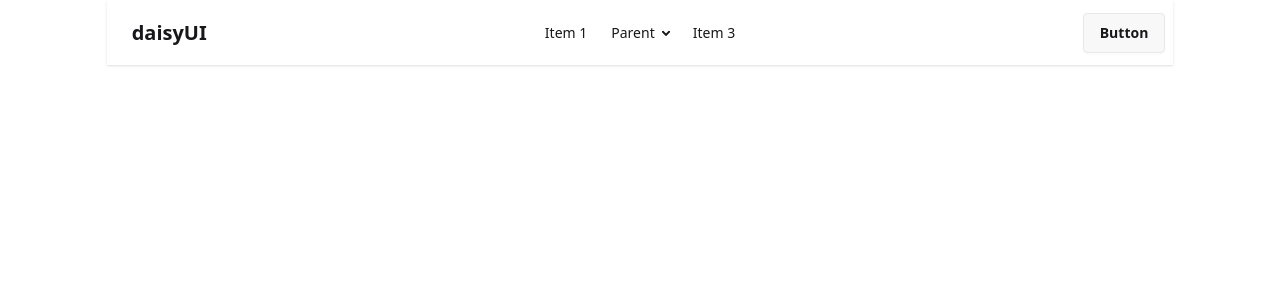
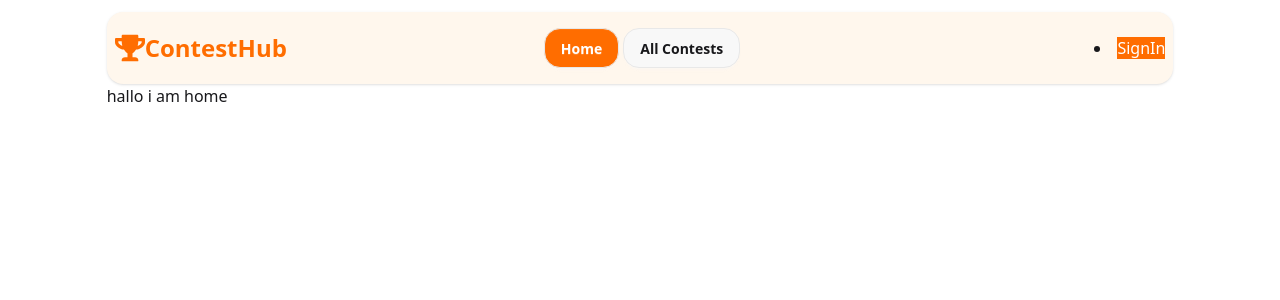
Before and after one commit to mehedihasan770/my-Assignment-11-Client, a React (Vite) app: page / in a window 1280 px wide. Shown: the top 300 px of the page. Built offline with nearby package versions, Linux system fonts and the light colour scheme.

Commit message:
complet desain navbar and added navlinks

```diff
--- a/package.json
+++ b/package.json
@@ -14,6 +14,7 @@
     "daisyui": "^5.5.8",
     "react": "^19.2.0",
     "react-dom": "^19.2.0",
+    "react-icons": "^5.5.0",
     "react-router": "^7.10.1",
     "tailwindcss": "^4.1.17"
   },
--- a/src/Components/Navbar/Navbar.jsx
+++ b/src/Components/Navbar/Navbar.jsx
@@ -1,47 +1,54 @@
-import React from 'react';
+import React from "react";
+import { FaTrophy } from "react-icons/fa";
+import { NavLink } from "react-router";
 
 const Navbar = () => {
+  const links = <>
+    <li><NavLink to={'/'} className="navBTN">Home</NavLink></li>
+    <li><NavLink to={'/all-contests'} className="navBTN">All Contests</NavLink></li>
+  </>
+
   return (
     <div>
-            <div className="navbar bg-base-100 shadow-sm">
+      <div className="navbar bg-secondary dark:bg-[#261B25] mt-3 shadow-sm rounded-2xl">
         <div className="navbar-start">
           <div className="dropdown">
             <div tabIndex={0} role="button" className="btn btn-ghost lg:hidden">
-        <svg xmlns="http://www.w3.org/2000/svg" className="h-5 w-5" fill="none" viewBox="0 0 24 24" stroke="currentColor"> <path strokeLinecap="round" strokeLinejoin="round" strokeWidth="2" d="M4 6h16M4 12h8m-8 6h16" /> </svg>
+              <svg
+                xmlns="http://www.w3.org/2000/svg"
+                className="h-5 w-5"
+                fill="none"
+                viewBox="0 0 24 24"
+                stroke="currentColor"
+              >
+                {" "}
+                <path
+                  strokeLinecap="round"
+                  strokeLinejoin="round"
+                  strokeWidth="2"
+                  d="M4 6h16M4 12h8m-8 6h16"
+                />{" "}
+              </svg>
             </div>
             <ul
               tabIndex="-1"
-        className="menu menu-sm dropdown-content bg-base-100 rounded-box z-1 mt-3 w-52 p-2 shadow">
-        <li><a>Item 1</a></li>
-        <li>
-          <a>Parent</a>
-          <ul className="p-2">
-            <li><a>Submenu 1</a></li>
-            <li><a>Submenu 2</a></li>
-          </ul>
-        </li>
-        <li><a>Item 3</a></li>
+              className="menu menu-sm dropdown-content bg-base-100 rounded-box z-1 mt-3 w-52 p-2 shadow"
+            >
+              {links}
             </ul>
           </div>
-    <a className="btn btn-ghost text-xl">daisyUI</a>
+          <div className="flex items-center text-primary">
+            <FaTrophy size={30}/>
+            <h1 className="text-[18px] md:text-2xl font-bold">ContestHub</h1>
+          </div>
         </div>
         <div className="navbar-center hidden lg:flex">
           <ul className="menu menu-horizontal px-1">
-      <li><a>Item 1</a></li>
-      <li>
-        <details>
-          <summary>Parent</summary>
-          <ul className="p-2 bg-base-100 w-40 z-1">
-            <li><a>Submenu 1</a></li>
-            <li><a>Submenu 2</a></li>
-          </ul>
-        </details>
-      </li>
-      <li><a>Item 3</a></li>
+            {links}
           </ul>
         </div>
         <div className="navbar-end">
-    <a className="btn">Button</a>
+          <li><NavLink>SignIn</NavLink></li>
         </div>
       </div>
     </div>
--- /dev/null
+++ b/src/Layouts/Auth.jsx
@@ -0,0 +1,15 @@
+import React from 'react';
+
+const Auth = () => {
+    return (
+        <div className='max-w-10/12 mx-auto'>
+            <header><Navbar/></header>
+            <main>
+                <Outlet/>
+            </main>
+            <footer></footer>
+        </div>
+    );
+};
+
+export default Auth;
--- /dev/null
+++ b/src/Pages/AllContests.jsx
@@ -0,0 +1,11 @@
+import React from 'react';
+
+const AllContests = () => {
+    return (
+        <div>
+          hallo i am All Contests
+        </div>
+    );
+};
+
+export default AllContests;
--- /dev/null
+++ b/src/Pages/Home.jsx
@@ -0,0 +1,11 @@
+import React from 'react';
+
+const Home = () => {
+    return (
+        <div>
+            hallo i am home
+        </div>
+    );
+};
+
+export default Home;
--- a/src/Routes/Router.jsx
+++ b/src/Routes/Router.jsx
@@ -1,12 +1,21 @@
 import { createBrowserRouter } from "react-router";
 import MainLayout from "../Layouts/MainLayout";
+import Home from "../Pages/Home";
+import AllContests from "../Pages/AllContests";
 
 export const router = createBrowserRouter([
     {
         path: '/',
         Component: MainLayout,
         children: [
-
+            {
+                index: true,
+                Component: Home,
+            },
+            {
+                path: 'all-contests',
+                Component: AllContests,
+            },
         ]
     }
 ])
--- a/src/index.css
+++ b/src/index.css
@@ -1,2 +1,18 @@
 @import "tailwindcss";
 @plugin "daisyui";
+@plugin "daisyui/theme" {
+  name: "light";
+  default: true;
+  --color-primary: #FF6D00;
+  --color-secondary: #FFF7ED;
+}
+
+.customBTN{
+    @apply btn border-2 border-primary text-primary font-bold hover:bg-primary hover:text-white rounded-2xl
+}
+.navBTN{
+    @apply btn font-bold hover:bg-primary hover:text-white ml-1 rounded-2xl
+}
+li .active{
+    @apply bg-primary text-white
+}
```
Also changed, not shown: 1 other file (tests, documents, lock files or other folders). Lines whose indentation alone changed are shown as unchanged.
